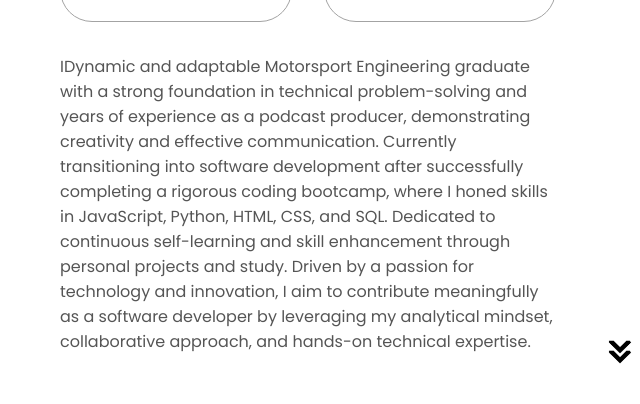
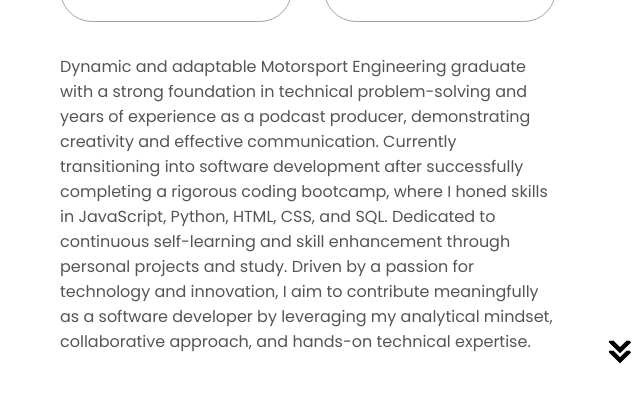
Before and after one commit to gthmbl/html-css-js-portfolio, a plain HTML site: page index.html in a window 1280 px wide. Shown: the part 1256-1660 px from the top of the page, 564-1204 px from the left. Drawn offline with Linux system fonts and the light colour scheme.

Commit message:
about me changes

```diff
--- a/index.html
+++ b/index.html
@@ -83,7 +83,11 @@
                     </div>
                 </div>
                 <div class="text-container">
-                    <p>IDynamic and adaptable Motorsport Engineering graduate with a strong foundation in technical problem-solving and years of experience as a podcast producer, demonstrating creativity and effective communication. Currently transitioning into software development after successfully completing a rigorous coding bootcamp, where I honed skills in JavaScript, Python, HTML, CSS, and SQL. Dedicated to continuous self-learning and skill enhancement through personal projects and  study. Driven by a passion for technology and innovation, I aim to contribute meaningfully as a software developer by leveraging my analytical mindset, collaborative approach, and hands-on technical expertise.
+                    <p>Dynamic and adaptable Motorsport Engineering graduate with a strong foundation in technical problem-solving and years of experience as a podcast producer, demonstrating creativity and effective communication.
+
+                        Currently transitioning into software development after successfully completing a rigorous coding bootcamp, where I honed skills in JavaScript, Python, HTML, CSS, and SQL.
+
+                        Dedicated to continuous self-learning and skill enhancement through personal projects and  study. Driven by a passion for technology and innovation, I aim to contribute meaningfully as a software developer by leveraging my analytical mindset, collaborative approach, and hands-on technical expertise.
 
                     </p>
                 </div>
```
